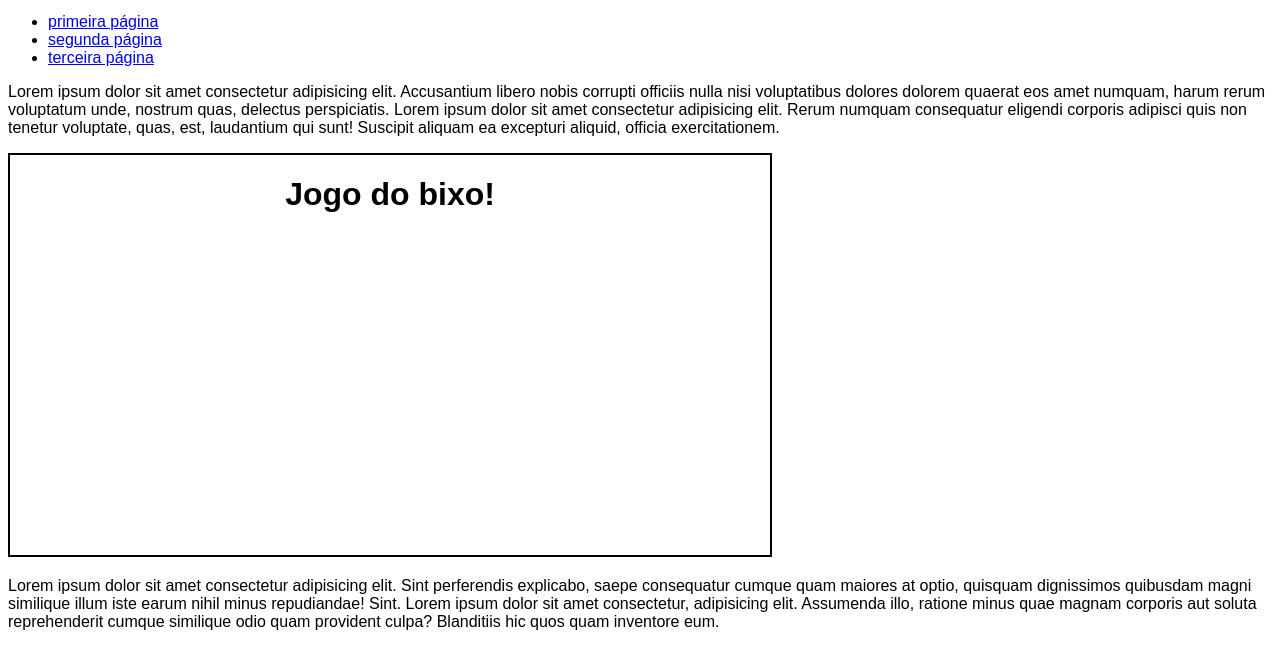
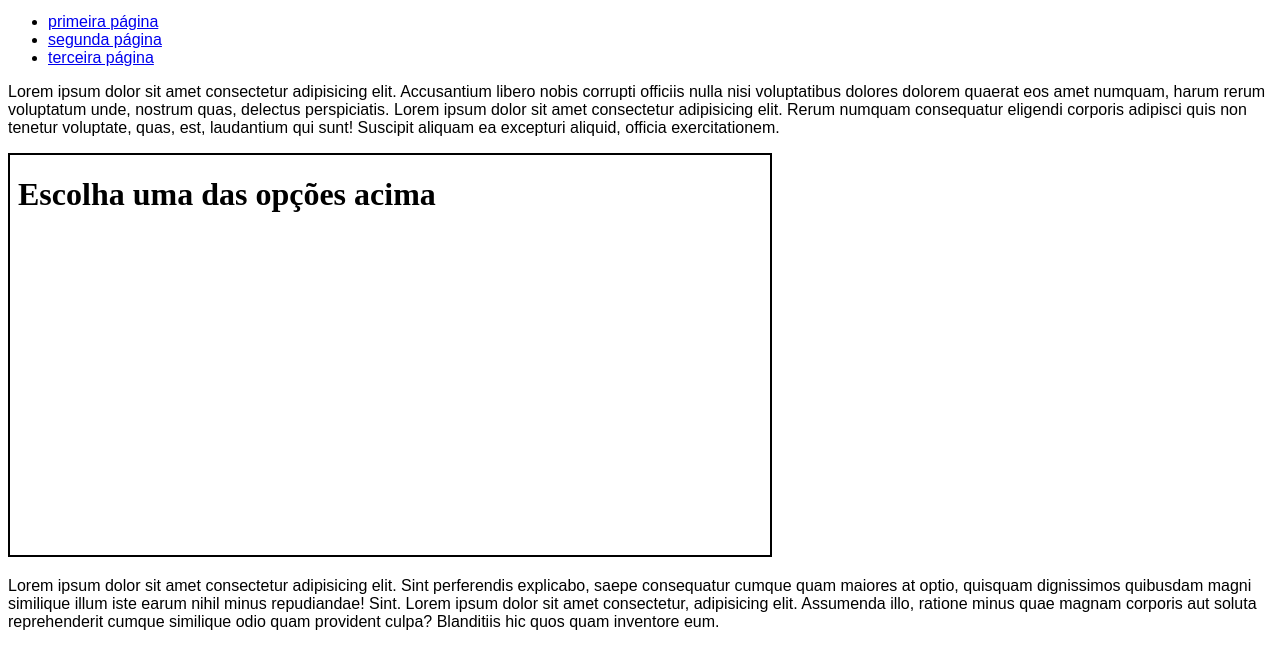
Before and after one commit to paulocezar3/html-css, a plain HTML site: page execícios/ex024/iframe003.html in a window 1280 px wide. Shown: the part 119-788 px from the top of the page. Drawn offline with Linux system fonts and the light colour scheme.

Commit message:
iframe 4

```diff
--- a/execícios/ex024/iframe003.html
+++ b/execícios/ex024/iframe003.html
@@ -24,7 +24,7 @@
         <li><a href="paginas extras/pag03.html" target="frame">terceira página</a></li>
     </ul>
     <p>Lorem ipsum dolor sit amet consectetur adipisicing elit. Accusantium libero nobis corrupti officiis nulla nisi voluptatibus dolores dolorem quaerat eos amet numquam, harum rerum voluptatum unde, nostrum quas, delectus perspiciatis. Lorem ipsum dolor sit amet consectetur adipisicing elit. Rerum numquam consequatur eligendi corporis adipisci quis non tenetur voluptate, quas, est, laudantium qui sunt! Suscipit aliquam ea excepturi aliquid, officia exercitationem.</p>
-    <iframe src="paginas extras/zoera.html" id="tela" name="frame">
+    <iframe srcdoc="<h1> Escolha uma das opções acima" id="tela" name="frame">
         <p>Infelizmente seu navegador não é compatível</p>
     </iframe>
     <p>Lorem ipsum dolor sit amet consectetur adipisicing elit. Sint perferendis explicabo, saepe consequatur cumque quam maiores at optio, quisquam dignissimos quibusdam magni similique illum iste earum nihil minus repudiandae! Sint. Lorem ipsum dolor sit amet consectetur, adipisicing elit. Assumenda illo, ratione minus quae magnam corporis aut soluta reprehenderit cumque similique odio quam provident culpa? Blanditiis hic quos quam inventore eum.</p>
```
